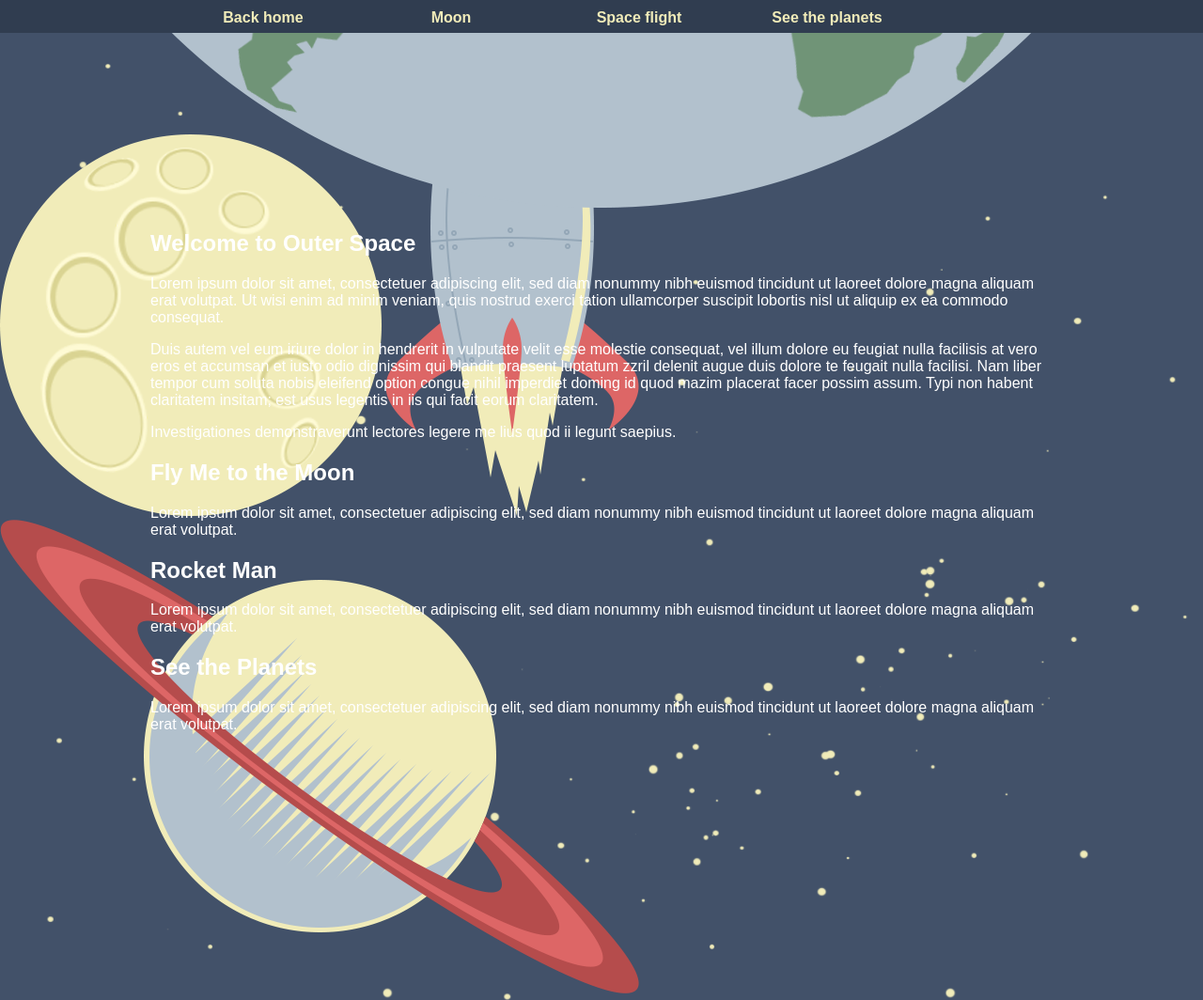
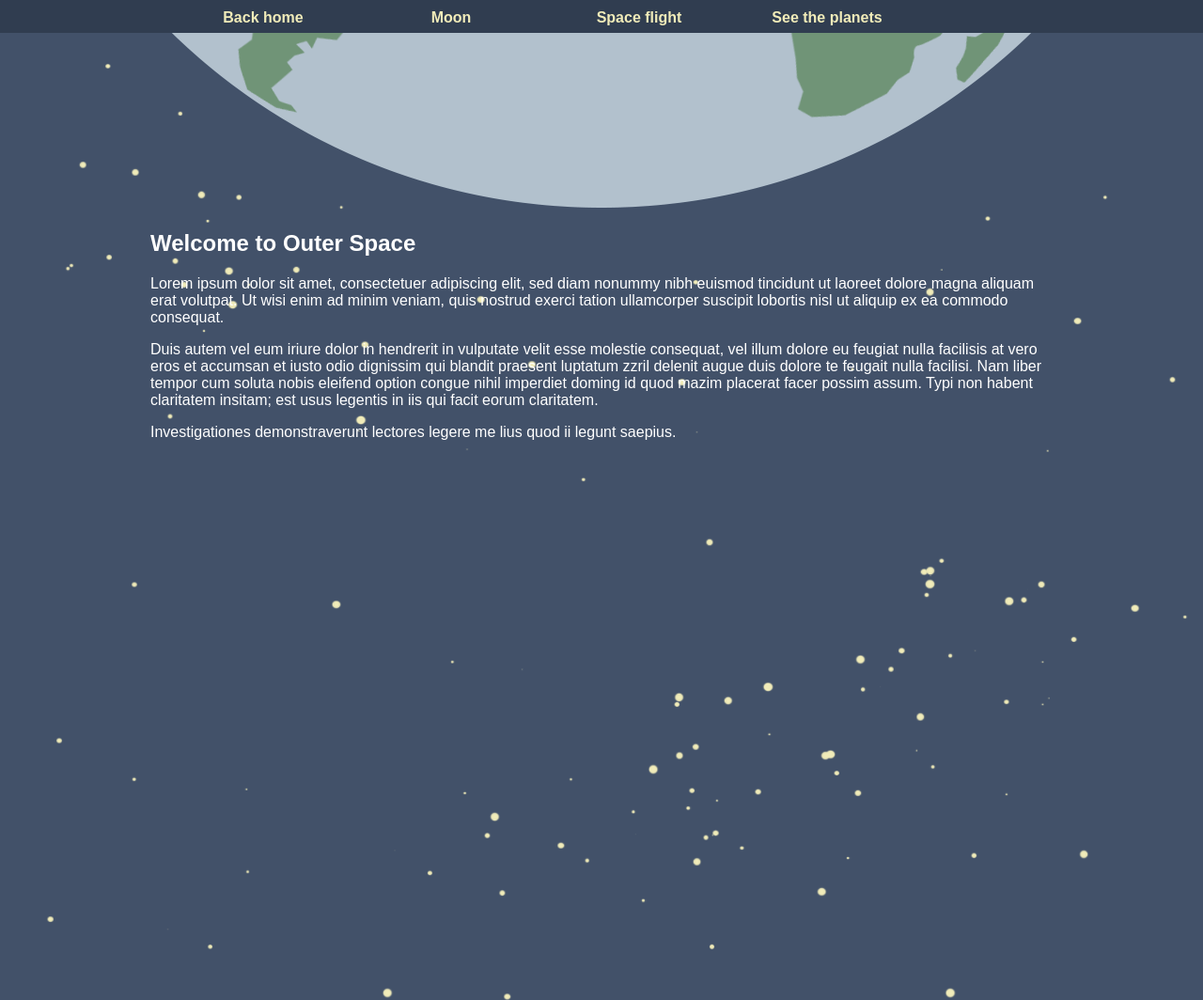
Before and after one commit to pedroramus/parallax-scrolling, a plain HTML site: page project-2/index.html in a window 1280 px wide. Shown: the top 1064 px of the page at 94% size. Before the commit the page ends 800 px from the top, so only its background shows below. Drawn offline with Linux system fonts and the light colour scheme.

Commit message:
positioning text on the page

```diff
--- a/project-2/css/main.css
+++ b/project-2/css/main.css
@@ -1,5 +1,6 @@
+/***************************STARS**********************************/
 #stars {
-    background: #425169 url('../img/stars.gif') top center no-repeat;
+    background: #425169 url('../img/stars.gif') top center;
     width: 100%;
     height: 4000px;
     position: fixed;
@@ -7,6 +8,33 @@
     z-index: 100;
 }
 
+/***************************IMAGES**********************************/
+#images {
+    position: fixed;
+    top: 0;
+    width: 100%;
+    z-index: 200;
+}
+
+#img-moon {
+    position: absolute;
+    top: 1500px;
+    left: 50%;
+}
+
+#img-rocket {
+    position: absolute;
+    top: 3000px;
+    left: 50%;
+}
+
+#img-saturn {
+    position: absolute;
+    top: 4500px;
+    left: 50%;
+}
+
+/***************************CONTENT**********************************/
 #content {
     color: #fff;
     position: relative;
@@ -15,13 +43,38 @@
     z-index: 300;
 }
 
-#images {
-    position: fixed;
-    top: 0;
-    width: 100%;
-    z-index: 200;
+#content article {
+    width: 350px;
 }
 
+#content article#home {
+    width: 960px;
+}
+
+#moon {
+    position: absolute;
+    top: 2775px;
+}
+
+#rocket {
+    position: absolute;
+    top: 5775px;
+}
+
+#saturn {
+    position: absolute;
+    top: 8775px;
+}
+
+/***************************EARTH**********************************/
+#earth {
+    width: 100%;
+    position: relative;
+    text-align: center;
+    z-index: 900;
+}
+
+/***************************NAVIGATION**********************************/
 #main-nav {
     background-color: #303d50;
     height: 35px;
@@ -53,10 +106,3 @@
     font-weight: bold;
     text-decoration: none;
 }
-
-#earth {
-    width: 100%;
-    position: relative;
-    text-align: center;
-    z-index: 900;
-}
--- a/project-2/index.html
+++ b/project-2/index.html
@@ -34,14 +34,14 @@
     <!-- End of "images" -->
     <div id="content">
 
-        <article>
+        <article id="home">
             <h2>Welcome to Outer Space</h2>
             <p>Lorem ipsum dolor sit amet, consectetuer adipiscing elit, sed diam nonummy nibh euismod tincidunt ut laoreet dolore magna aliquam erat volutpat. Ut wisi enim ad minim veniam, quis nostrud exerci tation ullamcorper suscipit lobortis nisl ut aliquip ex ea commodo consequat.</p>
             <p>Duis autem vel eum iriure dolor in hendrerit in vulputate velit esse molestie consequat, vel illum dolore eu feugiat nulla facilisis at vero eros et accumsan et iusto odio dignissim qui blandit praesent luptatum zzril delenit augue duis dolore te feugait nulla facilisi. Nam liber tempor cum soluta nobis eleifend option congue nihil imperdiet doming id quod mazim placerat facer possim assum. Typi non habent claritatem insitam; est usus legentis in iis qui facit eorum claritatem.</p>
             <p>Investigationes demonstraverunt lectores legere me lius quod ii legunt saepius.</p>
         </article>
 
-        <article id="#moon">
+        <article id="moon">
             <h2>Fly Me to the Moon</h2>
             <p>Lorem ipsum dolor sit amet, consectetuer adipiscing elit, sed diam nonummy nibh euismod tincidunt ut laoreet dolore magna aliquam erat volutpat.</p>
         </article>
```
